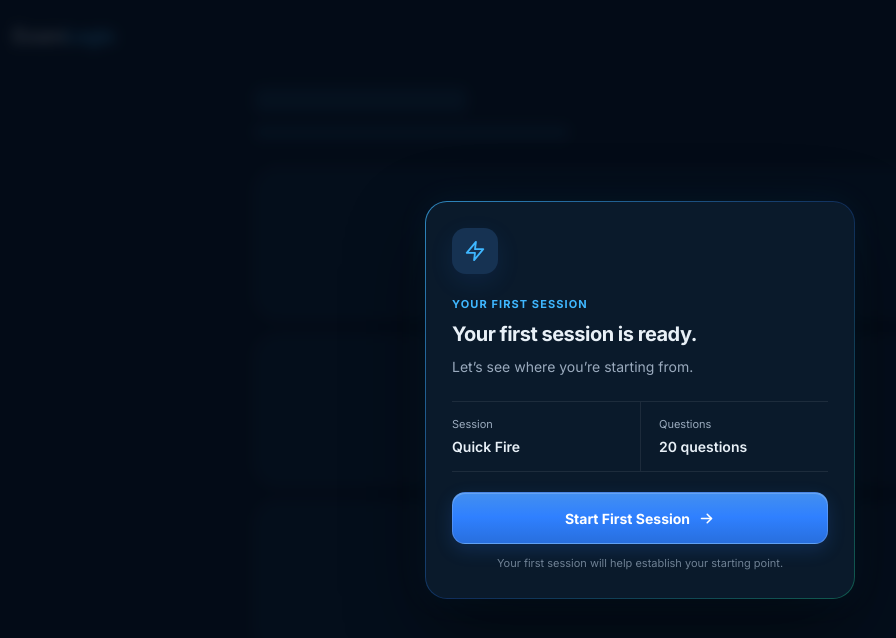
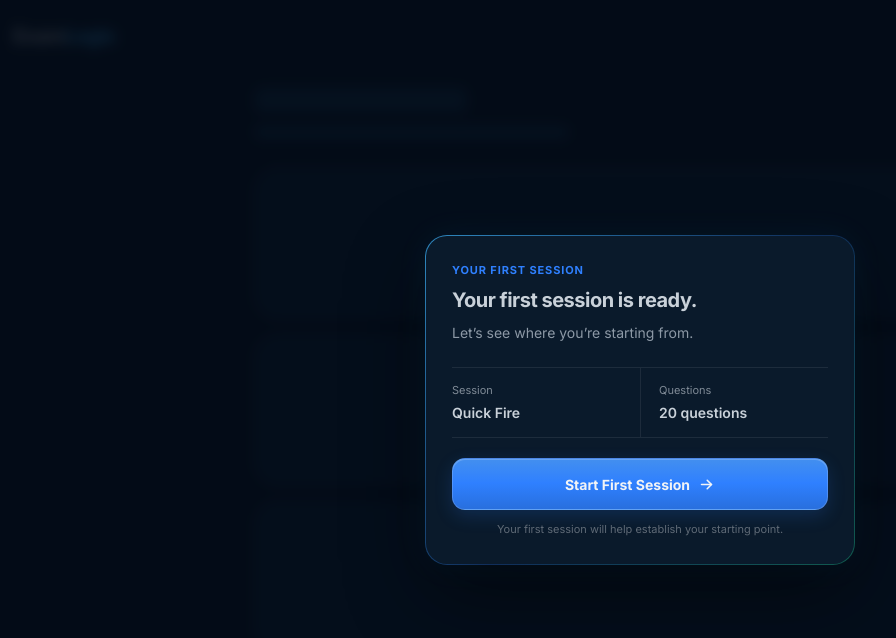
Before and after one commit to examforge99/examlogic, a Next.js app: page /prototypes/first-session in a window 1280 px wide. Shown: the top 638 px of the page, without its empty margins (0-896 px from the left). Built offline with nearby package versions, Linux system fonts and the light colour scheme.

Commit message:
Refine first-session text and remove icon

```diff
--- a/src/app/prototypes/first-session/page.tsx
+++ b/src/app/prototypes/first-session/page.tsx
@@ -1,7 +1,7 @@
 import type { CSSProperties } from 'react'
 
 const styles: Record<string, CSSProperties> = {
-  page: { minHeight: '100vh', background: '#071426', color: '#E8F0F7', fontFamily: 'var(--font-inter), system-ui, sans-serif', overflow: 'hidden', position: 'relative' },
+  page: { minHeight: '100vh', background: '#071426', color: '#C9D1D9', fontFamily: 'var(--font-inter), system-ui, sans-serif', overflow: 'hidden', position: 'relative' },
   dashboard: { minHeight: '100vh', padding: '22px', filter: 'blur(5px)', opacity: 0.38, transform: 'scale(1.015)', userSelect: 'none' },
   header: { display: 'flex', alignItems: 'center', justifyContent: 'space-between', marginBottom: '32px' },
   brand: { fontSize: '20px', fontWeight: 750, letterSpacing: '-0.04em' },
@@ -14,17 +14,16 @@ const styles: Record<string, CSSProperties> = {
   overlay: { position: 'fixed', inset: 0, display: 'flex', alignItems: 'center', justifyContent: 'center', padding: '20px', background: 'rgba(3,8,16,0.62)', backdropFilter: 'blur(3px)', WebkitBackdropFilter: 'blur(3px)', zIndex: 10 },
   modalBorder: { width: 'min(100%, 430px)', padding: '1px', borderRadius: '22px', background: 'linear-gradient(135deg, rgba(63,183,255,0.72), rgba(47,128,255,0.28) 52%, rgba(37,214,162,0.38))', boxShadow: '0 30px 80px rgba(0,0,0,0.48), 0 0 32px rgba(63,183,255,0.07)' },
   modal: { width: '100%', background: '#0A1A2B', borderRadius: '21px', padding: '26px' },
-  mark: { width: '46px', height: '46px', display: 'flex', alignItems: 'center', justifyContent: 'center', borderRadius: '14px', background: '#163252', color: '#3FB7FF', marginBottom: '22px', boxShadow: '0 8px 24px rgba(47,128,255,0.10)' },
-  eyebrow: { color: '#3FB7FF', fontSize: '11px', fontWeight: 700, letterSpacing: '0.1em', textTransform: 'uppercase', marginBottom: '9px' },
-  title: { fontSize: '20px', lineHeight: 1.2, letterSpacing: '-0.025em', fontWeight: 650, maxWidth: '340px', marginBottom: '10px' },
-  description: { color: '#9AAABD', fontSize: '14px', lineHeight: 1.5, maxWidth: '350px', marginBottom: '24px' },
+  eyebrow: { color: '#2F80FF', fontSize: '11px', fontWeight: 700, letterSpacing: '0.08em', textTransform: 'uppercase', marginBottom: '9px' },
+  title: { fontSize: '20px', lineHeight: 1.2, letterSpacing: '-0.025em', fontWeight: 650, color: '#C9D1D9', maxWidth: '340px', marginBottom: '10px' },
+  description: { color: '#8D99A6', fontSize: '14px', lineHeight: 1.5, maxWidth: '350px', marginBottom: '24px' },
   info: { display: 'grid', gridTemplateColumns: 'repeat(2, 1fr)', borderTop: '1px solid rgba(255,255,255,0.08)', borderBottom: '1px solid rgba(255,255,255,0.08)', marginBottom: '20px' },
   infoItem: { padding: '14px 0' },
   infoItemSecond: { padding: '14px 0 14px 18px', borderLeft: '1px solid rgba(255,255,255,0.08)' },
-  infoLabel: { color: '#9AAABD', fontSize: '11px', marginBottom: '4px' },
-  infoValue: { fontSize: '14px', fontWeight: 600 },
-  button: { width: '100%', minHeight: '52px', border: '1px solid rgba(255,255,255,0.16)', borderRadius: '13px', background: 'linear-gradient(180deg, #438FEF 0%, #2F80FF 48%, #286FDE 100%)', color: '#FFFFFF', fontFamily: 'var(--font-inter), system-ui, sans-serif', fontSize: '14px', fontWeight: 700, display: 'flex', alignItems: 'center', justifyContent: 'center', gap: '8px', boxShadow: 'inset 0 1px 0 rgba(255,255,255,0.18), 0 6px 18px rgba(47,128,255,0.18)' },
-  footnote: { textAlign: 'center', color: '#6F8194', fontSize: '11px', lineHeight: 1.4, marginTop: '12px' },
+  infoLabel: { color: '#7F8A96', fontSize: '11px', marginBottom: '4px' },
+  infoValue: { fontSize: '14px', fontWeight: 600, color: '#C9D1D9' },
+  button: { width: '100%', minHeight: '52px', border: '1px solid rgba(255,255,255,0.16)', borderRadius: '13px', background: 'linear-gradient(180deg, #438FEF 0%, #2F80FF 48%, #286FDE 100%)', color: '#F2F4F6', fontFamily: 'var(--font-inter), system-ui, sans-serif', fontSize: '14px', fontWeight: 700, display: 'flex', alignItems: 'center', justifyContent: 'center', gap: '8px', boxShadow: 'inset 0 1px 0 rgba(255,255,255,0.18), 0 6px 18px rgba(47,128,255,0.18)' },
+  footnote: { textAlign: 'center', color: '#5F6A76', fontSize: '11px', lineHeight: 1.4, marginTop: '12px' },
 }
 
 export default function FirstSessionPrototype() {
@@ -46,9 +45,6 @@ export default function FirstSessionPrototype() {
       <div style={styles.overlay}>
         <section role="dialog" aria-modal="true" aria-labelledby="first-session-title" style={styles.modalBorder}>
           <div style={styles.modal}>
-            <div style={styles.mark} aria-hidden="true">
-              <svg width="22" height="22" viewBox="0 0 24 24" fill="none" stroke="currentColor" strokeWidth="2" strokeLinecap="round" strokeLinejoin="round"><path d="M13 2 3 14h9l-1 8 10-12h-9l1-8Z" /></svg>
-            </div>
             <div style={styles.eyebrow}>Your first session</div>
             <h1 id="first-session-title" style={styles.title}>Your first session is ready.</h1>
             <p style={styles.description}>Let’s see where you’re starting from.</p>
@@ -58,7 +54,9 @@ export default function FirstSessionPrototype() {
             </div>
             <button type="button" style={styles.button}>
               Start First Session
-              <svg width="17" height="17" viewBox="0 0 24 24" fill="none" stroke="currentColor" strokeWidth="2.2" strokeLinecap="round" strokeLinejoin="round"><path d="M5 12h14" /><path d="m13 6 6 6-6 6" /></svg>
+              <svg width="17" height="17" viewBox="0 0 24 24" fill="none" stroke="currentColor" strokeWidth="2.2" strokeLinecap="round" strokeLinejoin="round" aria-hidden="true">
+                <path d="M5 12h14" /><path d="m13 6 6 6-6 6" />
+              </svg>
             </button>
             <p style={styles.footnote}>Your first session will help establish your starting point.</p>
           </div>
```
